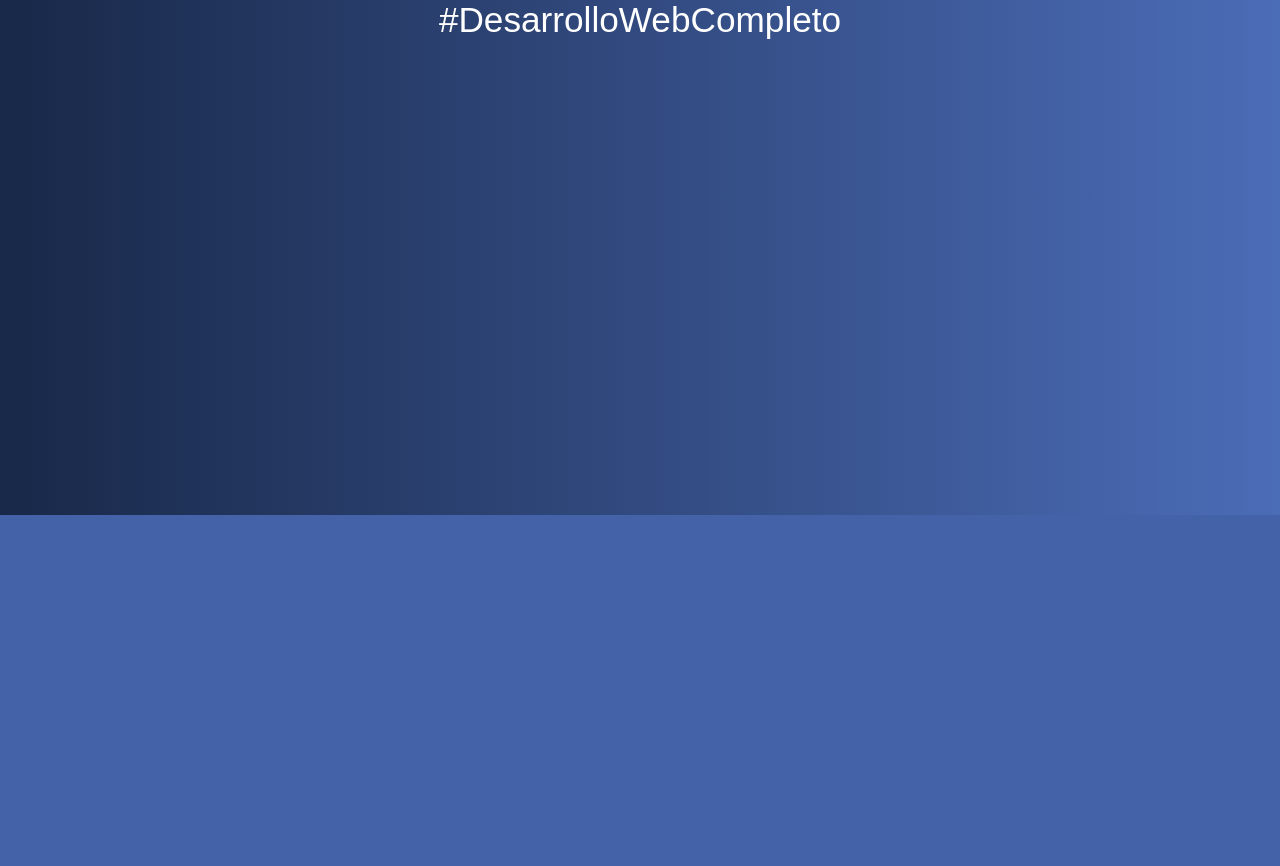
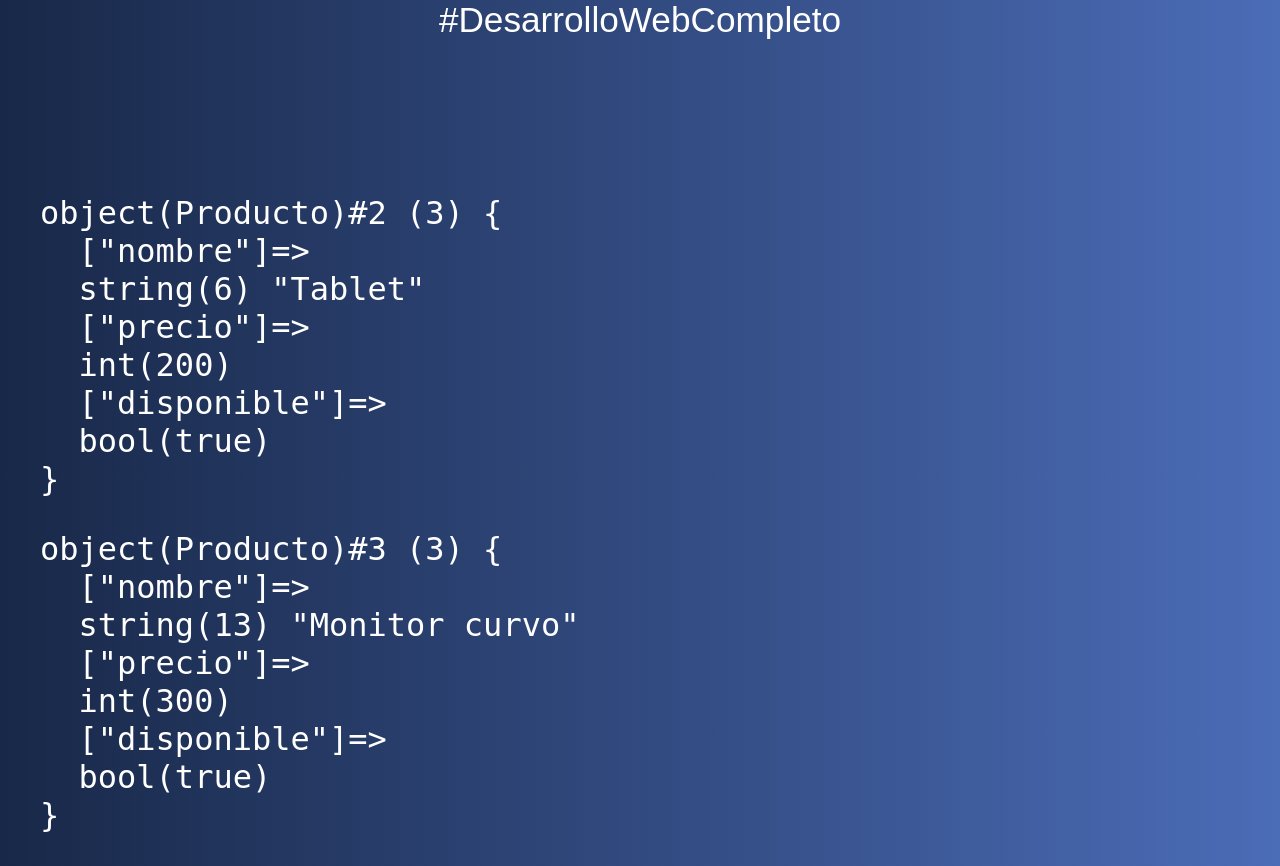
Before and after one commit to HalfSeraphic/IntroduccionPHPOOP, a PHP site: page /01.php in a window 1280 px wide. Shown: the part 285-1151 px from the top of the page. Before the commit the page ends 800 px from the top, so only its background shows below. Run offline with PHP 8.4, Linux system fonts and the light colour scheme.

Commit message:
pruebas php

```diff
--- a/01.php
+++ b/01.php
@@ -1,4 +1,30 @@
-<?php include 'includes/header.php';
+<?php
+declare(strict_types = 1);
+include 'includes/header.php';
+
+//Definir clase
+class Producto { //Las clases no emplean parentesis, tienen un cuerpo que si
+    public $nombre;
+    public $precio;
+    public $disponible;
+
+    public function __construct(string $nombre, int $precio, bool $disponible) //Este es un magic method
+    {
+        $this->nombre = $nombre;
+        $this->precio = $precio;
+        $this->disponible = $disponible;
+    }
+}
+
+$producto = new Producto('Tablet', 200, true);
+echo "<pre>";
+var_dump($producto);
+echo "</pre>";
 
 
+$producto2 = new Producto('Monitor curvo', 300, true);
+echo "<pre>";
+var_dump($producto2);
+echo "</pre>";
+
 include 'includes/footer.php';
```
